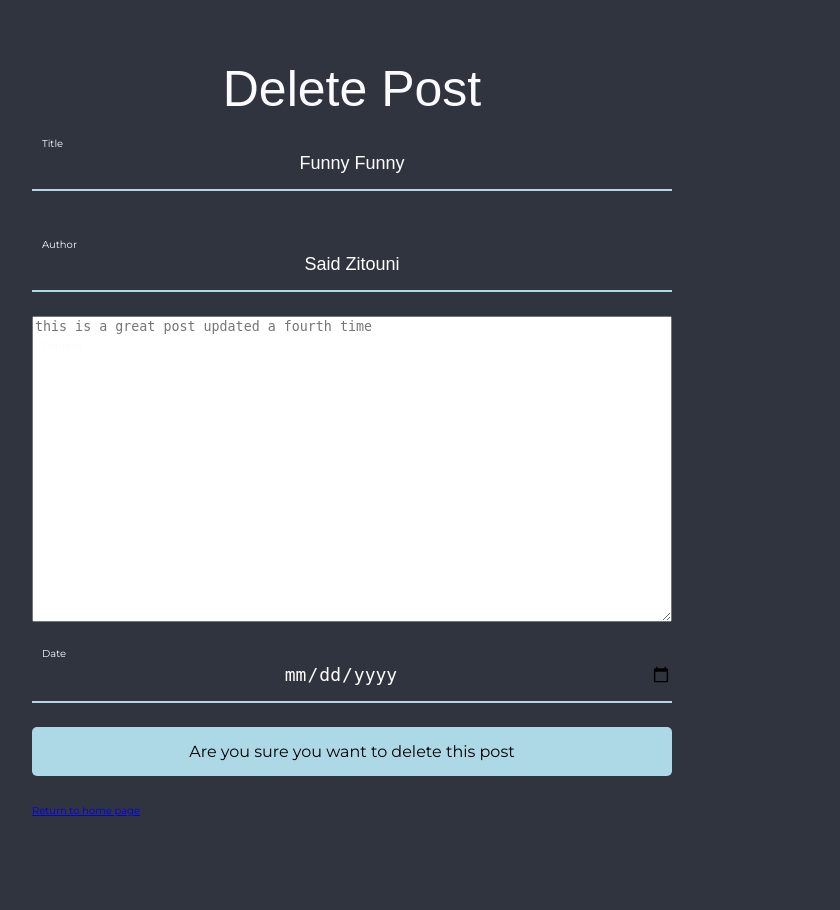
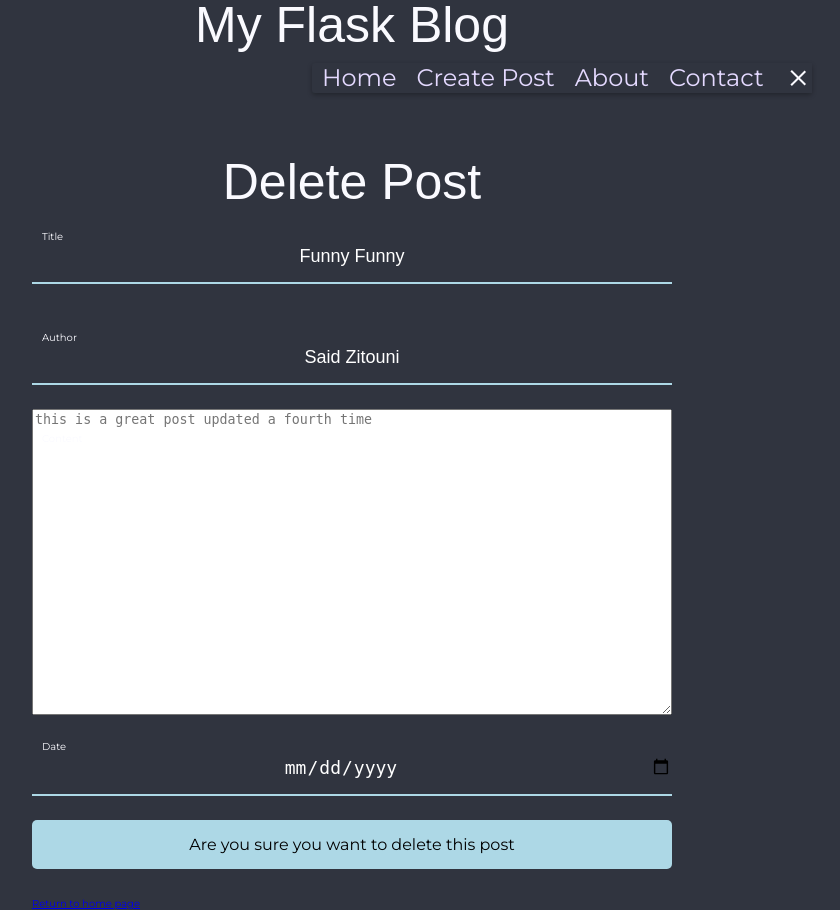
Before and after one commit to saidworks/flaskblog, a Flask app: page /1/delete in a window 1280 px wide. Shown: the whole page, without its empty margins (288-1128 px from the left). Before the commit the page ends 816 px from the top, so only its background shows below. Run offline with Flask 2, Linux system fonts and the light colour scheme; data comes from the database, SQL or seed files in the repository; some libraries are stand-ins or nearby versions; some web fonts are replaced.

Commit message:
add navbar to delete and post, modify styling for post and add update and delete buttons

```diff
--- a/static/style.css
+++ b/static/style.css
@@ -33,7 +33,8 @@ body {
     background-color: var(--primary-color);
     color: var(--secondary-color);
     font-family:  'Montserrat', sans-serif;
-
+    height: 100vh;
+    overflow: hidden;
 }
 
 img{
@@ -302,3 +303,30 @@ nav.active .icon .line2{
     text-decoration: none;
     color: var(--secondary-color);
 }
+
+
+
+/*for post */
+
+.post {
+    display: flex;
+    flex-direction: column;
+    width: 100vw;
+    box-shadow : 0 0.2rem 1rem rgba(0,0,0,0.2);
+    border-radius: 1rem;
+    overflow: hidden;
+    width: 100vmin;
+    height: fit-content;
+    margin: 1% auto;
+}
+.buttons{
+    display: block;
+    align-items: center;
+    width: 50%;
+    margin: 15% auto;
+}
+
+.btn-post{
+    display: absolute;
+    margin: 2rem;
+}
--- a/templates/delete.html
+++ b/templates/delete.html
@@ -9,7 +9,19 @@
     <title>My Flask Blog - Create a post</title>
 </head>
 <body>
-
+    <h1 class="title">My Flask Blog</h1>
+    <nav class="active" id="nav">
+        <ul>
+            <li><a href="/">Home</a></li>
+            <li><a href="/create">Create Post</a></li>
+            <li><a href="{{ url_for('about') }}">About</a></li>
+            <li><a href="#">Contact</a></li>
+        </ul>
+        <button class="icon" id="toggle">
+            <div class="line line1"></div>
+            <div class="line line2"></div>
+        </button>
+    </nav>
         <form action="" method="POST">
             <h1>Delete Post</h1>
             <div class="form-control">
```
Also changed, not shown: templates/post.html (+18 -4 lines).
